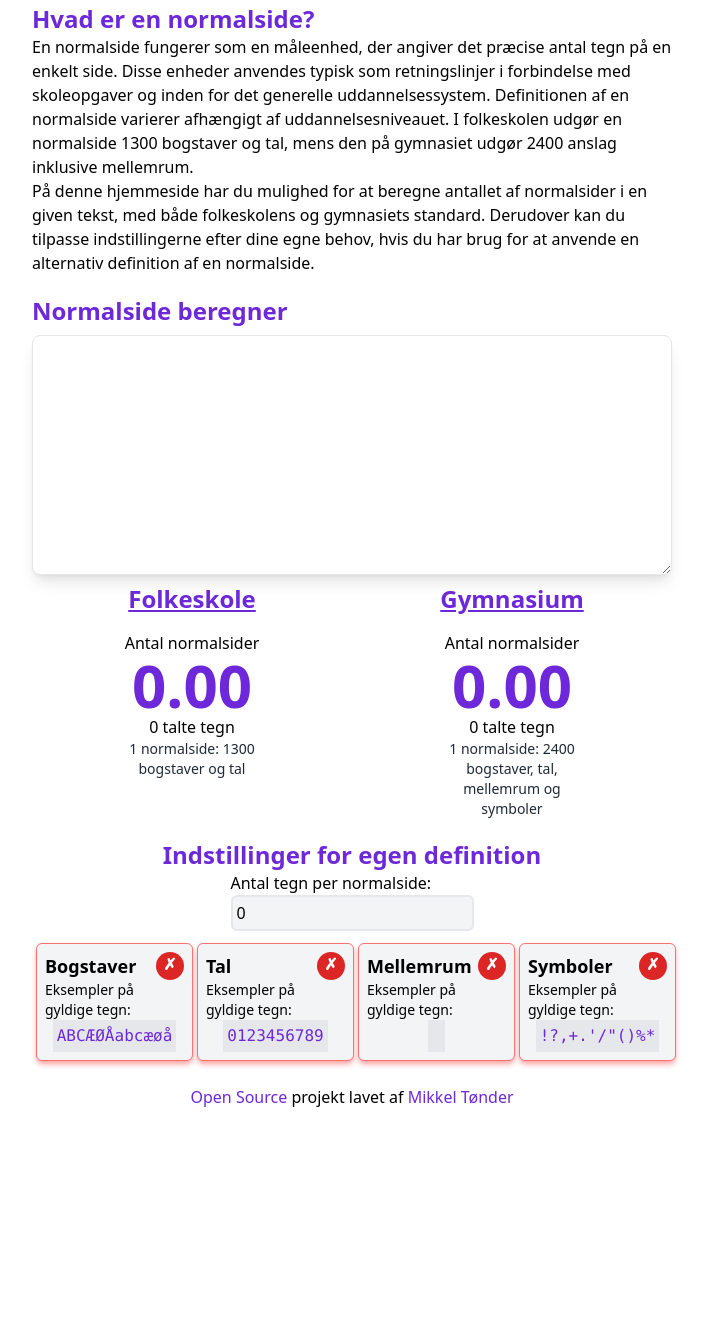
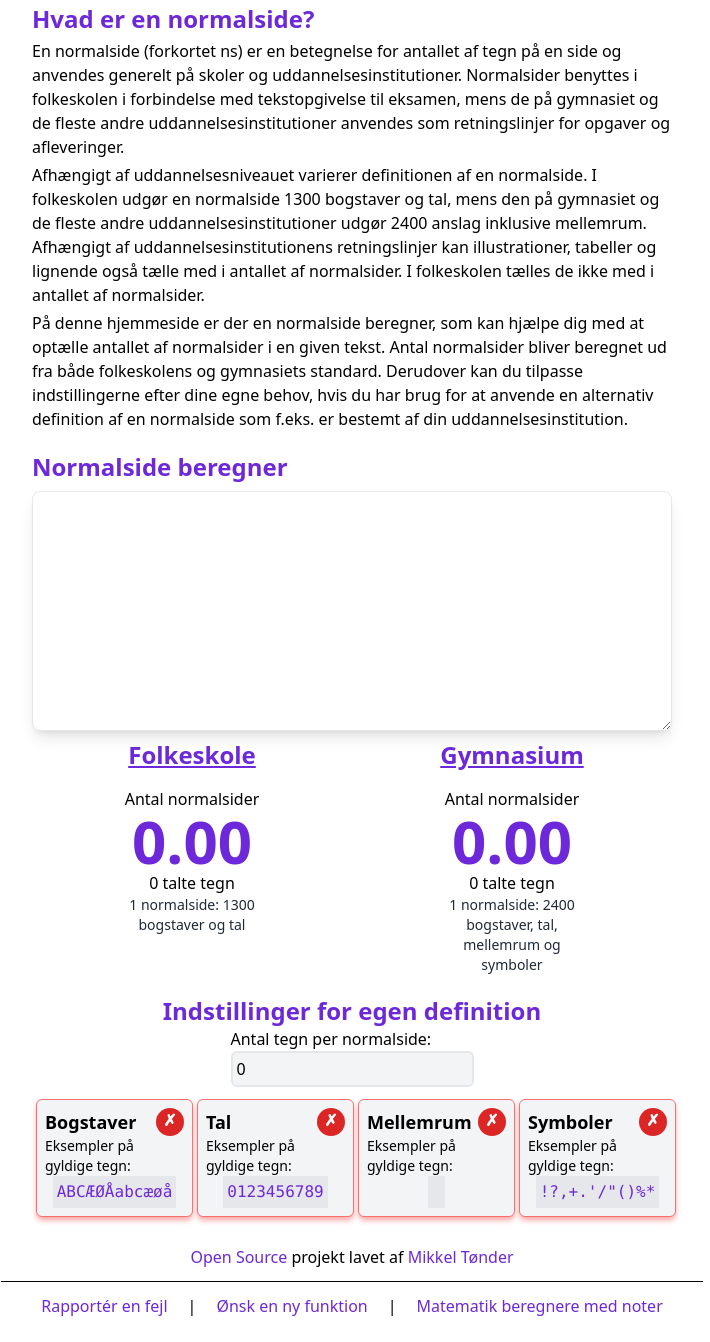
Before and after one commit to Mikkel-T/normalsider, an Astro site: page / in a window 1280 px wide. Shown: the part 78-1420 px from the top of the page, without its empty margins (288-998 px from the left). Before the commit the page ends 1207 px from the top, so only its background shows below. Built offline with nearby package versions, Linux system fonts and the light colour scheme; Astro itself is replaced by a stand-in of ours.

Commit message:
Change text

```diff
--- a/src/components/Textarea.svelte
+++ b/src/components/Textarea.svelte
@@ -6,4 +6,4 @@
   class="mx-auto mb-2 mt-2 block h-60 w-full resize-y rounded-lg border border-gray-200 p-2 shadow-lg focus:outline-none"
   bind:value={text.text}
   id="textinput"
-/>
+></textarea>
--- a/src/pages/index.astro
+++ b/src/pages/index.astro
@@ -43,19 +43,29 @@ import CustomRules from "../components/CustomRules.svelte";
         Hvad er en normalside?
       </h2>
       <p>
-        En normalside fungerer som en måleenhed, der angiver det præcise antal
-        tegn på en enkelt side. Disse enheder anvendes typisk som retningslinjer
-        i forbindelse med skoleopgaver og inden for det generelle
-        uddannelsessystem. Definitionen af en normalside varierer afhængigt af
-        uddannelsesniveauet. I folkeskolen udgør en normalside 1300 bogstaver og
-        tal, mens den på gymnasiet udgør 2400 anslag inklusive mellemrum.
+        En normalside (forkortet ns) er en betegnelse for antallet af tegn på en
+        side og anvendes generelt på skoler og uddannelsesinstitutioner.
+        Normalsider benyttes i folkeskolen i forbindelse med tekstopgivelse til
+        eksamen, mens de på gymnasiet og de fleste andre
+        uddannelsesinstitutioner anvendes som retningslinjer for opgaver og
+        afleveringer.
       </p>
       <p>
-        På denne hjemmeside har du mulighed for at beregne antallet af
-        normalsider i en given tekst, med både folkeskolens og gymnasiets
+        Afhængigt af uddannelsesniveauet varierer definitionen af en normalside.
+        I folkeskolen udgør en normalside 1300 bogstaver og tal, mens den på
+        gymnasiet og de fleste andre uddannelsesinstitutioner udgør 2400 anslag
+        inklusive mellemrum. Afhængigt af uddannelsesinstitutionens
+        retningslinjer kan illustrationer, tabeller og lignende også tælle med i
+        antallet af normalsider. I folkeskolen tælles de ikke med i antallet af
+        normalsider.
+      </p>
+      <p>
+        På denne hjemmeside er der en normalside beregner, som kan hjælpe dig
+        med at optælle antallet af normalsider i en given tekst. Antal
+        normalsider bliver beregnet ud fra både folkeskolens og gymnasiets
         standard. Derudover kan du tilpasse indstillingerne efter dine egne
         behov, hvis du har brug for at anvende en alternativ definition af en
-        normalside.
+        normalside som f.eks. er bestemt af din uddannelsesinstitution.
       </p>
       <h2 class="mt-5 text-2xl font-extrabold text-purple">
         <label for="textinput"> Normalside beregner </label>
@@ -65,11 +75,28 @@ import CustomRules from "../components/CustomRules.svelte";
       <DefaultCount client:visible />
       <CustomRules client:visible />
     </main>
-    <footer class="my-5 text-center">
+    <footer class="my-6 text-center">
       <p>
         <a href="https://github.com/Mikkel-T/normalsider">Open Source</a> projekt
         lavet af <a href="https://mikkel-t.com">Mikkel Tønder</a>
       </p>
+      <div
+        class="mx-auto mt-3 flex w-fit gap-5 border-t border-black px-10 py-3"
+      >
+        <a
+          href="https://github.com/Mikkel-T/normalsider/issues/new"
+          target="_blank">Rapportér en fejl</a
+        >
+        <span>|</span>
+        <a
+          href="https://github.com/Mikkel-T/normalsider/issues/new"
+          target="_blank">Ønsk en ny funktion</a
+        >
+        <span>|</span>
+        <a href="https://matematik.mikkel-t.com" target="_blank"
+          >Matematik beregnere med noter</a
+        >
+      </div>
     </footer>
   </body>
 </html>
@@ -78,4 +105,8 @@ import CustomRules from "../components/CustomRules.svelte";
   a {
     @apply text-purple hover:underline;
   }
+
+  p {
+    @apply my-1;
+  }
 </style>
```
Also changed, not shown: package.json (+8 -8 lines), 1 other file.
